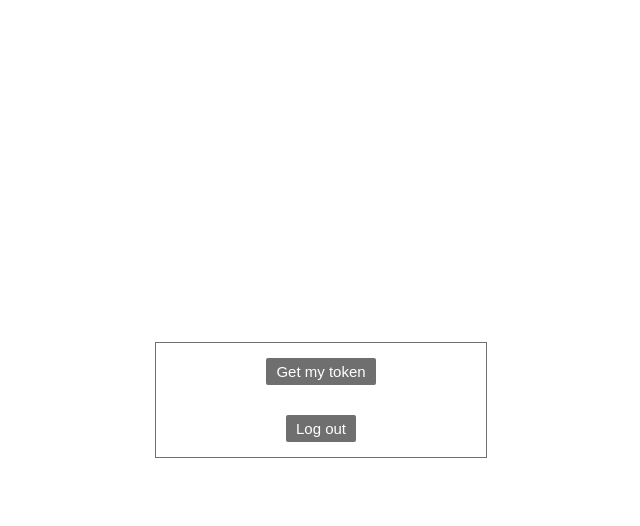
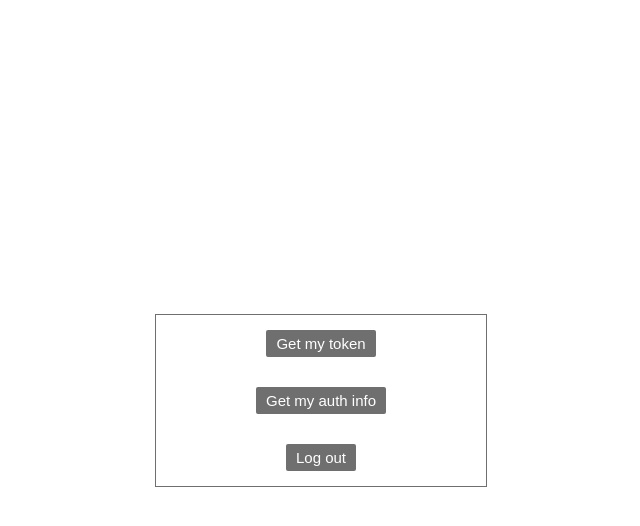
Before and after one commit to andre487/auth487, a Flask app: template templates/user-panel.html in a window 1280 px wide. Shown: the top 526 px of the page, without its empty margins (319-959 px from the left). Run offline with Flask 2, Linux system fonts and the light colour scheme; the template is opened without the code that fills it: most values are stand-ins (such as "Sample title", 1, 10 or a date in 2020); parts of the project's set-up code (start-up, migrations or seed data) failed here and were passed over.

Commit message:
Extract auth lib to package

```diff
--- a/app.py
+++ b/app.py
@@ -1,60 +1,39 @@
 import hashlib
 import json
-import random
 import os
-import sys
 from datetime import datetime, timedelta
 
 import flask
 from authlib.specs.rfc7519 import jwt
-from authlib.specs.rfc7515 import BadSignatureError
+from lib.auth487 import flask as ath
+
+AUTH_INFO_FILE = os.environ.get('AUTH_INFO_FILE')
+
+PRIVATE_KEY = ath.PRIVATE_KEY
+PUBLIC_KEY = ath.PUBLIC_KEY
+
+assert PRIVATE_KEY, 'You should pass existing secret via AUTH_PRIVATE_KEY_FILE environment variable'
+assert PUBLIC_KEY, 'You should pass existing secret via AUTH_PUBLIC_KEY_FILE environment variable'
+
+assert AUTH_INFO_FILE, 'You should pass auth file via AUTH_INFO_FILE environment variable'
+
+with open(AUTH_INFO_FILE) as fp:
+    AUTH_INFO_DATA = json.load(fp)
 
 app = flask.Flask(__name__)
 
-private_key_file = os.environ.get('AUTH_PRIVATE_KEY_FILE')
-public_key_file = os.environ.get('AUTH_PUBLIC_KEY_FILE')
-
-auth_domain = os.environ.get('AUTH_DOMAIN', 'localhost')
-auth_info_file = os.environ.get('AUTH_INFO_FILE')
-
-assert private_key_file, 'You should pass secret via AUTH_PRIVATE_KEY_FILE environment variable'
-assert public_key_file, 'You should pass secret via AUTH_PUBLIC_KEY_FILE environment variable'
-
-assert auth_info_file, 'You should pass auth file via AUTH_INFO_FILE environment variable'
-
-with open(private_key_file) as fp:
-    private_key = fp.read()
-
-with open(public_key_file) as fp:
-    public_key = fp.read()
-
-with open(auth_info_file) as fp:
-    auth_info_data = json.load(fp)
-
 
 @app.before_request
-def csrf_protection():
-    if flask.request.method in {'GET', 'HEAD', 'OPTIONS'}:
-        app.logger.warn('CSRF: wrong method')
-        return
-
-    if flask.request.path == flask.url_for('get_auth_info'):
-        app.logger.info('CSRF: visit get_auth_info')
-        return
-
-    expected_csrf_token = flask.request.cookies.get('CSRF_TOKEN')
-    actual_csrf_token = flask.request.form.get('CSRF_TOKEN')
-
-    if not expected_csrf_token or actual_csrf_token != expected_csrf_token:
-        app.logger.info('CSRF: no token')
-        flask.abort(flask.Response('No CSRF token', status=403))
+def before_request():
+    ath.check_csrf_token(app)
 
 
 @app.route('/')
 def index():
     return_path = flask.request.args.get('return-path', flask.url_for('index'))
 
-    if is_authenticated():
+    # noinspection PyArgumentList
+    if ath.is_authenticated():
         app.logger.info('AUTH: OK')
         return make_template_response('user-panel.html', return_path=return_path)
 
@@ -72,7 +51,7 @@ def login():
         app.logger.info('LOGIN: no auth info')
         return flask.abort(flask.Response('No auth info', status=400))
 
-    expected_password_hash = auth_info_data.get(login)
+    expected_password_hash = AUTH_INFO_DATA.get(login)
 
     if not expected_password_hash:
         app.logger.info('LOGIN: wrong login')
@@ -89,12 +68,15 @@ def login():
     header = {'alg': 'RS256'}
     payload = {'login': login}
 
-    auth_token = jwt.encode(header, payload, private_key)
+    auth_token = jwt.encode(header, payload, PRIVATE_KEY)
     expires = datetime.now() + timedelta(days=30)
-    domain = auth_domain if not app.debug else None
+    domain = None if app.debug else ath.AUTH_DOMAIN
 
     resp = flask.redirect(return_path, code=302)
-    resp.set_cookie('AUTH_TOKEN', auth_token, expires=expires, domain=domain, httponly=True, secure=not app.debug)
+    resp.set_cookie(
+        ath.AUTH_COOKIE_NAME, auth_token, expires=expires,
+        domain=domain, httponly=True, secure=not app.debug,
+    )
 
     app.logger.info('LOGIN: OK')
     return make_response(resp)
@@ -106,56 +88,44 @@ def logout():
 
     auth_token = ''
     expires = datetime.now() - timedelta(days=30)
-    domain = auth_domain if not app.debug else None
+    domain = None if app.debug else ath.AUTH_DOMAIN
 
     resp = flask.redirect(return_path, code=302)
-    resp.set_cookie('AUTH_TOKEN', auth_token, expires=expires,
-        domain=domain, httponly=True, secure=not app.debug)
+    resp.set_cookie(
+        ath.AUTH_COOKIE_NAME, auth_token, expires=expires,
+        domain=domain, httponly=True, secure=not app.debug,
+    )
 
     app.logger.info('LOGOUT: OK')
     return make_response(resp)
 
 
-@app.route('/get-auth-info', methods=('POST',))
+@app.route('/get-auth-info')
 def get_auth_info():
-    auth_info = extract_auth_info(flask.request.form.get('auth-token'))
-    return json.dumps(auth_info)
+    auth_token = flask.request.args.get('auth-token')
+    if not auth_token:
+        auth_token = ath.get_auth_token()
+
+    if not auth_token:
+        return flask.abort(flask.Response('No token', status=400))
+
+    auth_info = ath.extract_auth_info(auth_token)
+    return make_json_response(auth_info)
 
 
 @app.route('/get-public-key')
 def get_public_key():
-    return public_key
+    return PUBLIC_KEY
 
 
 @app.route('/get-token', methods=('POST',))
 def get_token():
-    auth_token = flask.request.cookies.get('AUTH_TOKEN')
+    auth_token = ath.get_auth_token()
     if not auth_token:
         app.logger.info('GET TOKEN: no token')
         return flask.abort(flask.Response('No token', status=400))
 
     return make_template_response('show-token.html', auth_token=auth_token)
-
-
-def is_authenticated():
-    auth_token = flask.request.cookies.get('AUTH_TOKEN')
-    if not auth_token:
-        return False
-
-    auth_info = extract_auth_info(auth_token)
-    return bool(auth_info)
-
-
-def extract_auth_info(auth_token=None):
-    if not auth_token:
-        auth_token = flask.request.cookies.get('AUTH_TOKEN')
-
-    try:
-        claims = jwt.decode(auth_token, public_key)
-    except BadSignatureError:
-        return False
-
-    return dict(claims)
 
 
 def make_template_response(template, **kwargs):
@@ -165,18 +135,17 @@ def make_template_response(template, **kwargs):
     return resp
 
 
+def make_json_response(data):
+    str_data = json.dumps(data, indent=2, ensure_ascii=False)
+    resp = flask.Response(response=str_data, headers={'Content-Type': 'application/json;charset=utf-8'})
+    return make_response(resp)
+
+
 def make_response(base_resp=None):
     if not base_resp:
         base_resp = flask.Response()
 
-    csrf_token = flask.request.cookies.get('CSRF_TOKEN')
-    if not csrf_token:
-        csrf_token = hex(random.randrange(0, sys.maxsize))
-        base_resp.set_cookie('CSRF_TOKEN', csrf_token,
-            httponly=True, secure=not app.debug)
-
     base_resp.headers['Content-Security-Policy'] = "default-src 'self';"
-
-    app.jinja_env.globals['csrf_token'] = csrf_token
+    app.jinja_env.globals['csrf_token'] = ath.set_csrf_token(app, resp=base_resp)
 
     return base_resp
--- /dev/null
+++ b/lib/auth487/common.py
@@ -0,0 +1,50 @@
+import os
+
+from authlib.specs.rfc7515 import BadSignatureError
+from authlib.specs.rfc7519 import jwt
+
+AUTH_COOKIE_NAME = 'AUTH_TOKEN'
+CSRF_COOKIE_NAME = 'CSRF_TOKEN'
+
+AUTH_DOMAIN = os.environ.get('AUTH_DOMAIN', 'http://localhost:5487')
+
+PRIVATE_KEY_FILE = os.environ.get('AUTH_PRIVATE_KEY_FILE')
+PUBLIC_KEY_FILE = os.environ.get('AUTH_PUBLIC_KEY_FILE')
+
+PRIVATE_KEY = None
+if PRIVATE_KEY_FILE:
+    with open(PRIVATE_KEY_FILE) as fp:
+        PRIVATE_KEY = fp.read()
+
+PUBLIC_KEY = None
+if PUBLIC_KEY_FILE:
+    with open(PUBLIC_KEY_FILE) as fp:
+        PUBLIC_KEY = fp.read()
+
+
+def extract_auth_info(auth_token):
+    try:
+        claims = jwt.decode(auth_token, PUBLIC_KEY)
+    except BadSignatureError:
+        return False
+
+    return dict(claims)
+
+
+def is_authenticated(get_auth_token):
+    auth_token = get_auth_token()
+    if not auth_token:
+        return False
+
+    auth_info = extract_auth_info(auth_token)
+    return bool(auth_info)
+
+
+def _raise_not_implemented():
+    raise NotImplementedError('Use framework specific modules')
+
+
+check_csrf_token = \
+    set_csrf_token = \
+    get_csrf_token = \
+    get_auth_token = _raise_not_implemented
--- /dev/null
+++ b/lib/auth487/flask.py
@@ -0,0 +1,52 @@
+import logging
+import random
+import sys
+from functools import partial
+
+from .common import *
+
+try:
+    import flask
+except ImportError:
+    logging.error('You should provide flask package to use flask auth487 lib')
+    raise
+
+
+def get_auth_token():
+    return flask.request.cookies.get(AUTH_COOKIE_NAME)
+
+
+def get_csrf_token():
+    return flask.request.cookies.get(CSRF_COOKIE_NAME)
+
+
+def set_csrf_token(app, resp):
+    csrf_token = get_csrf_token()
+    if csrf_token:
+        return csrf_token
+
+    csrf_token = hex(random.randrange(0, sys.maxsize))
+    resp.set_cookie(
+        CSRF_COOKIE_NAME, csrf_token,
+        httponly=True, secure=not app.debug,
+    )
+
+    return csrf_token
+
+
+def check_csrf_token(app, api_urls=()):
+    if flask.request.method in {'GET', 'HEAD', 'OPTIONS'}:
+        return
+
+    if flask.request.path in api_urls:
+        return
+
+    expected_csrf_token = get_csrf_token()
+    actual_csrf_token = flask.request.form.get(CSRF_COOKIE_NAME)
+
+    if not expected_csrf_token or actual_csrf_token != expected_csrf_token:
+        app.logger.info('CSRF: no token')
+        flask.abort(flask.Response('No CSRF token', status=403))
+
+
+is_authenticated = partial(is_authenticated, get_auth_token)
--- a/templates/user-panel.html
+++ b/templates/user-panel.html
@@ -5,6 +5,11 @@
         <form method="POST" class="form user-panel_form" action="{{ url_for('get_token') }}">
             <button type="submit" class="button button_get-token">Get my token</button>
             <input type="hidden" name="CSRF_TOKEN" value="{{ csrf_token }}">
+        </form>
+
+        <form class="form user-panel_form" action="{{ url_for('get_auth_info') }}">
+            <button type="submit" class="button button_get-auth-info">Get my auth info</button>
+            <input type="hidden" name="auth-token" value="{{ auth_token }}">
         </form>
 
         <form method="POST" class="form user-panel_form" action="{{ url_for('logout') }}">
```
Also changed, not shown: lib/setup.py (added, +21 -0 lines), lib/__init__.py (added), lib/auth487/__init__.py (added), 1 other file.
